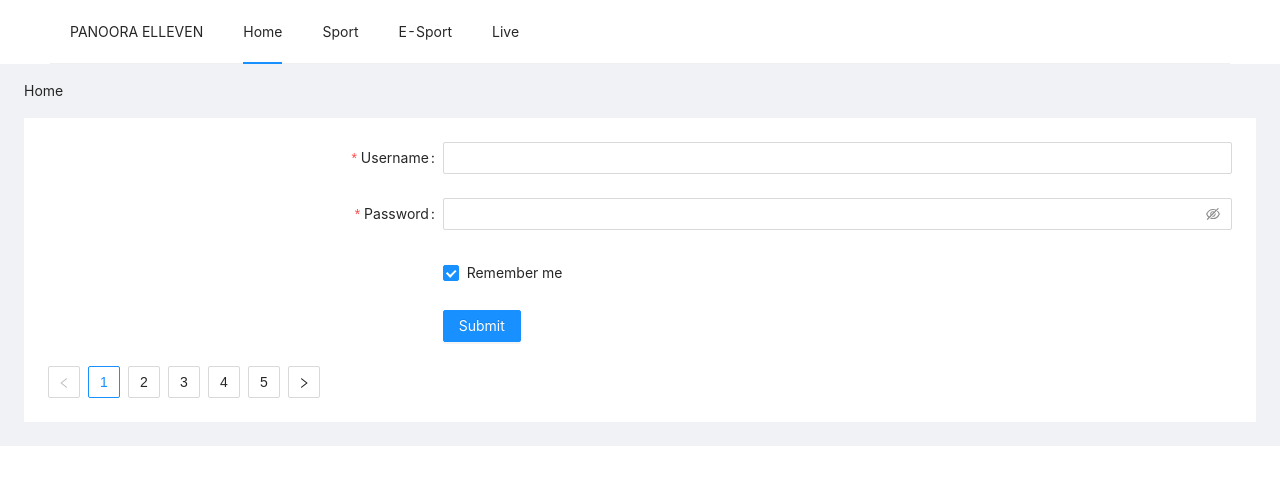
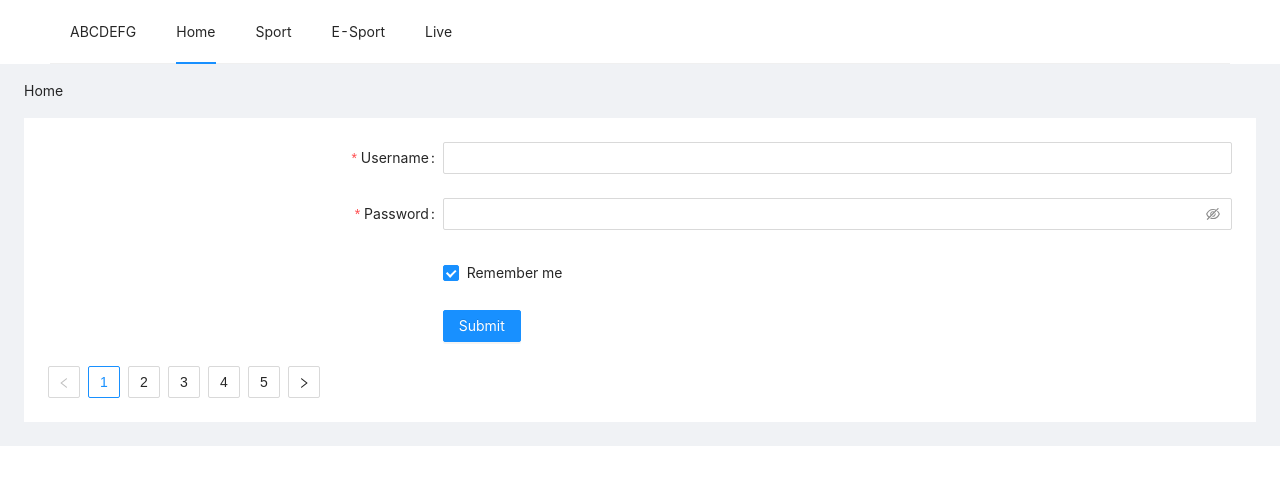
Before and after one commit to khunnunthawat/my-less, a Next.js app: page / in a window 1280 px wide. Shown: the top 484 px of the page. Built offline with nearby package versions, Linux system fonts and the light colour scheme.

Commit message:
edit-text-font

```diff
--- a/src/pages/index.tsx
+++ b/src/pages/index.tsx
@@ -14,7 +14,7 @@ export default function Home() {
         <Header className='header'>
           <Menu theme='light' mode='horizontal' defaultSelectedKeys={['2']}>
             <Menu.Item key='1'>
-              <TextMenuHead title='PANOORA ELLEVEN' />
+              <TextMenuHead title='ABCDEFG' />
             </Menu.Item>
             <Menu.Item key='2'>
               <TextMenuHead title='Home' />
```
